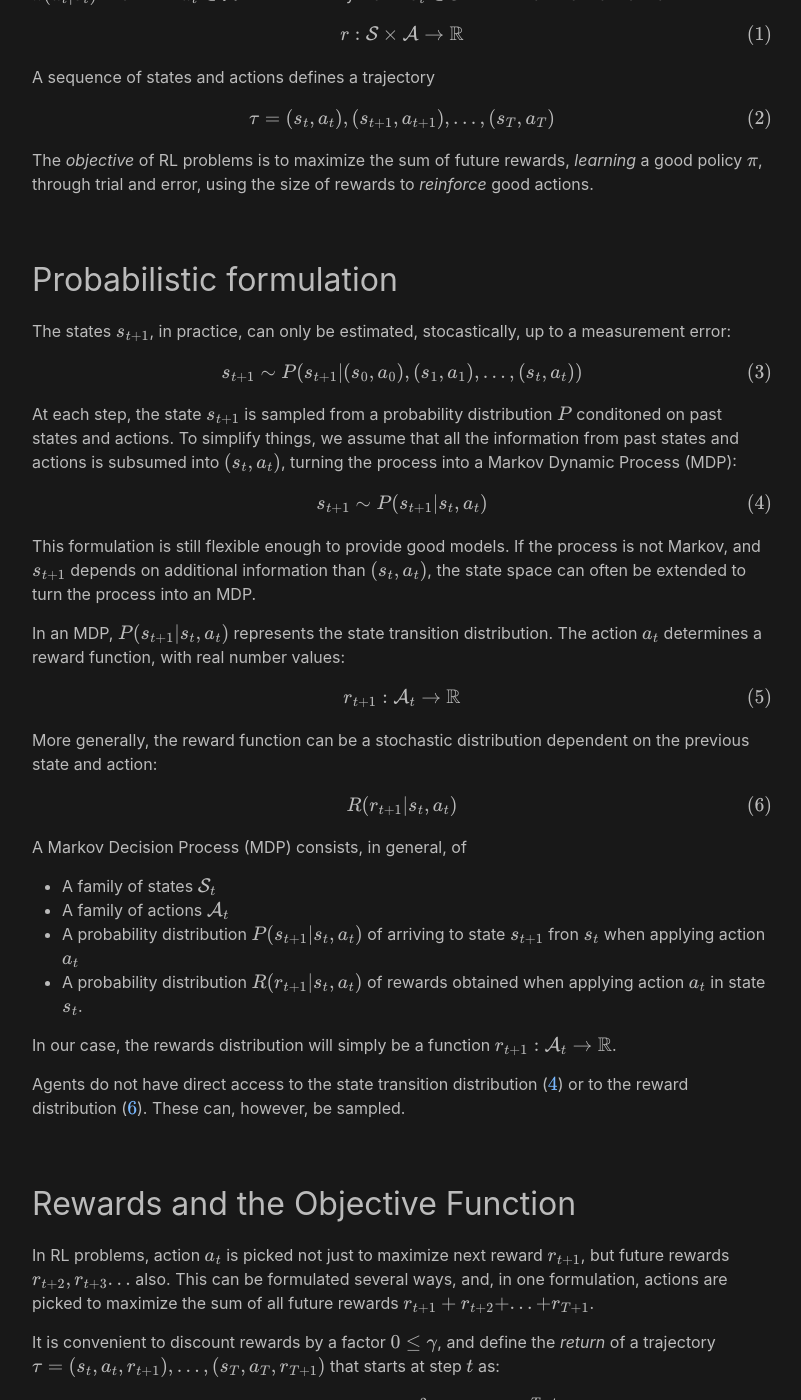
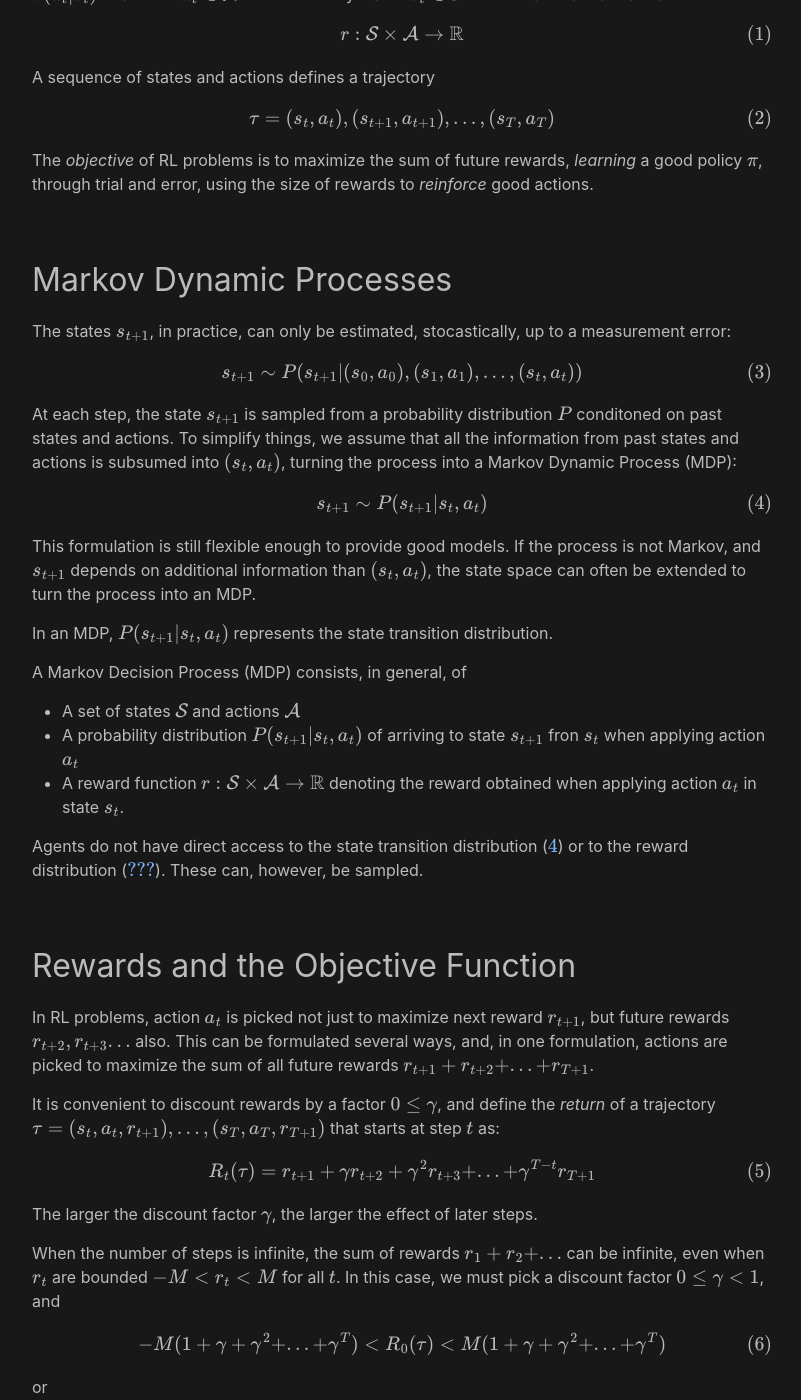
Before and after one commit to analytiq-hub/sigagent.github.io, a Jekyll site: the page built from machine_learning/_posts/2021-01-22-reinforce.md, in a window 1280 px wide and 1400 px high, scrolled down 2286 px. Shown: the whole window, without its empty margins (238-1039 px from the left). Built offline with Jekyll 4.4.1, drawn with Linux system fonts in a browser that asks for light colours; formulas are drawn with MathJax 3; a script that is not in the unit is left out.

Commit message:
*** empty log message ***

```diff
--- a/machine_learning/_posts/2021-01-22-reinforce.md
+++ b/machine_learning/_posts/2021-01-22-reinforce.md
@@ -59,7 +59,7 @@ $$
 
 The *objective* of RL problems is to maximize the sum of future rewards, *learning* a good policy $$\pi$$, through trial and error, using the size of rewards to *reinforce* good actions.
 
-## Probabilistic formulation
+## Markov Dynamic Processes
 
 The states $$s_{t+1}$$, in practice, can only be estimated, stocastically, up to a measurement error:
 
@@ -79,29 +79,12 @@ $$
 
 This formulation is still flexible enough to provide good models. If the process is not Markov, and $$s_{t+1}$$ depends on additional information than $$(s_t,a_t)$$, the state space can often be extended to turn the process into an MDP.
 
-In an MDP, $$P(s_{t+1} \vert s_t,a_t)$$ represents the state transition distribution. The action $$a_{t}$$ determines a reward function, with real number values:
-
-$$
-\begin{equation}
-r_{t+1} : \mathcal{A}_{t} \rightarrow \mathbb{R}
-\end{equation}
-$$
-
-More generally, the reward function can be a stochastic distribution dependent on the previous state and action:
-
-$$
-\begin{equation} \label{eq:reward_dist}
-R(r_{t+1} \vert s_t, a_t)
-\end{equation}
-$$
+In an MDP, $$P(s_{t+1} \vert s_t,a_t)$$ represents the state transition distribution.
 
 A Markov Decision Process (MDP) consists, in general, of
-* A family of states $$\mathcal{S}_t$$
-* A family of actions $$\mathcal{A}_t$$
+* A set of states $$\mathcal{S}$$ and actions $$\mathcal{A}$$
 * A probability distribution $$P(s_{t+1} \vert s_t, a_t)$$ of arriving to state $$s_{t+1}$$ fron $$s_{t}$$ when applying action $$a_t$$
-* A probability distribution $$R(r_{t+1} \vert s_t, a_t)$$ of rewards obtained when applying action $$a_t$$ in state $$s_{t}$$.
-
-In our case, the rewards distribution will simply be a function $$r_{t+1} : \mathcal{A}_{t} \rightarrow \mathbb{R}$$.
+* A reward function $$r : \mathcal{S} \times \mathcal{A} \rightarrow \mathbb{R}$$ denoting the reward obtained when applying action $$a_t$$ in state $$s_t$$.
 
 Agents do not have direct access to the state transition distribution (\ref{eq:state_transition_dist}) or to the reward distribution (\ref{eq:reward_dist}). These can, however, be sampled.
 
```
